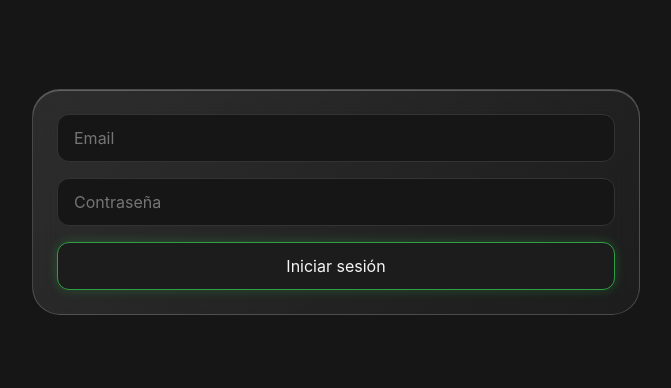
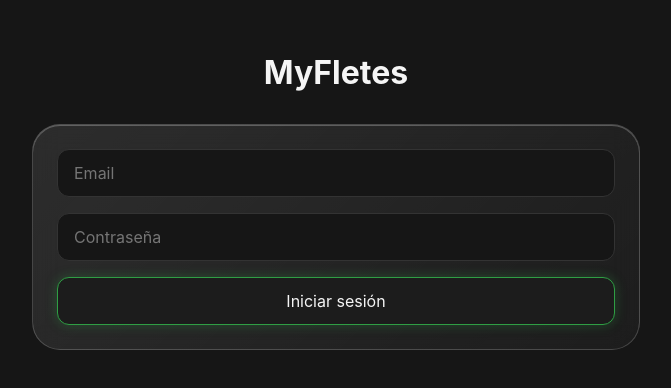
Before and after one commit to fedegutierrez568html/my-app, a React (Vite) app: page / in a window 1280 px wide. Shown: the part 198-586 px from the top of the page, without its empty margins (304-975 px from the left). Built offline with nearby package versions, Linux system fonts and the light colour scheme; no server answers.

Commit message:
Update Login.jsx

```diff
--- a/src/components/Login.jsx
+++ b/src/components/Login.jsx
@@ -24,6 +24,8 @@ export default function Login() {
 
   return (
     <div className="login">
+      <h1 className="login-titulo">MyFletes</h1>
+
       <form className="formulario" onSubmit={handleSubmit}>
         <input
           type="email"
```
